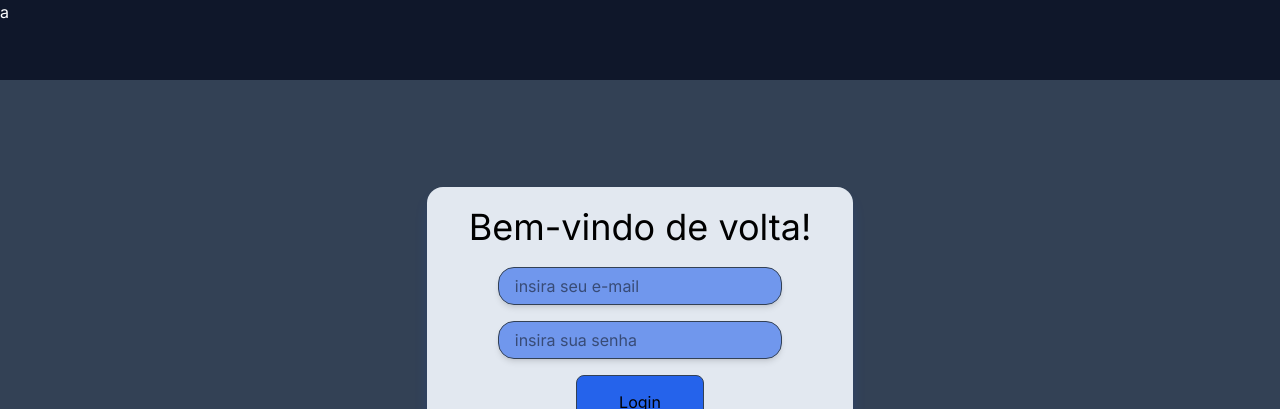
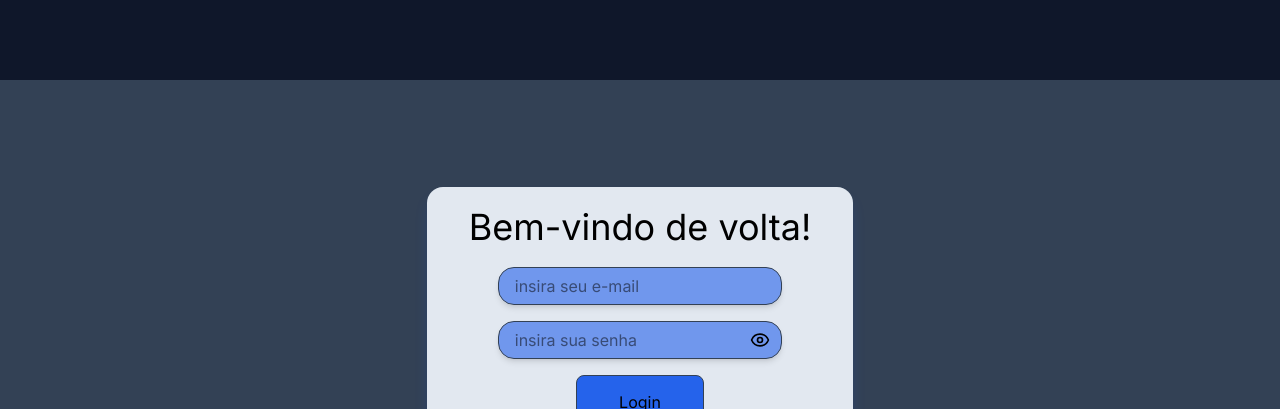
Before and after one commit to gustavomiranda2302/carteira-facil, a React (Vite) app: page /Login in a window 1280 px wide. Shown: the top 409 px of the page. Built offline with nearby package versions, Linux system fonts and the light colour scheme.

Commit message:
feat: componente InputPassword

```diff
--- a/package.json
+++ b/package.json
@@ -10,6 +10,7 @@
     "preview": "vite preview"
   },
   "dependencies": {
+    "lucide-react": "^1.21.0",
     "react": "^19.2.7",
     "react-dom": "^19.2.7",
     "react-router-dom": "^7.18.0"
--- /dev/null
+++ b/src/components/Input.tsx
@@ -0,0 +1,18 @@
+import { useState } from "react";
+import { Eye, EyeOff } from "lucide-react";
+interface InputProps extends React.HTMLAttributes<HTMLDivElement> {
+    placeholder: string
+    type?: string
+}
+export function InputPassword({ placeholder, ...props }: InputProps) {
+    const [eye, toggleEye] = useState(false);
+    return (
+        <div className={`relative ${props.className ?? ''}`} >
+            <input type={eye ? 'text' : 'password'} name="email" id="mail" placeholder={placeholder} className="bg-primary/60 rounded-2xl shadow-md border border-border px-4 overflow-hidden w-full h-full text-clip pr-10" />
+            <button className=" absolute right-3 top-1/2  -translate-y-1/2" onClick={() => toggleEye(!eye)}>
+                {eye ? <EyeOff size={20} /> : <Eye size={20} />}
+            </button>
+        </div>
+    )
+
+}
--- a/src/pages/Dashboard.tsx
+++ b/src/pages/Dashboard.tsx
@@ -1,8 +1,11 @@
-
+import { InputPassword } from "../components/Input"
 
 
 export default function Dashboard() {
     return (
-        <div></div>
+        <div>
+            <InputPassword placeholder="oi"></InputPassword>
+
+        </div>
     )
 }
--- a/src/pages/Login.tsx
+++ b/src/pages/Login.tsx
@@ -2,6 +2,7 @@ import { useNavigate } from "react-router-dom";
 import google from "../assets/google-svgrepo-com.svg"
 import facebook from "../assets/facebook-svgrepo-com.svg"
 import "../styles/index.css";
+import { InputPassword } from "../components/Input";
 export default function Login() {
     const navigate = useNavigate();
     const navigateToLogin = () => {
@@ -11,13 +12,12 @@ export default function Login() {
     return (
         <div className=" w-full min-h-screen flex flex-col">
             <div className="w-full h-[10vh] bg-bg ">
-                <p className="text-white">a</p>
             </div>
             <div className="w-full h-[80vh] bg-border flex flex-col justify-center items-center">
                 <div className="bg-text w-1/3 h-2/3 flex flex-col items-center pt-4 shadow-lg/20 shadow-primary rounded-2xl gap-y-4" >
                     <h1 className="text-2xl">Bem-vindo de volta!</h1>
                     <input type="email" name="email" id="mail" placeholder="insira seu e-mail" className="bg-primary/60 rounded-2xl shadow-md border border-border px-4 overflow-hidden w-2/3 h-1/10 text-clip" />
-                    <input type="password" name="email" id="senha" placeholder="insira sua senha" className="bg-primary/60 rounded-2xl shadow-md border border-border px-4 overflow-hidden w-2/3 h-1/10 text-clip" />
+                    <InputPassword className="h-1/10 w-2/3" placeholder={"insira sua senha"} />
                     <button className="w-32 px-8 py-2 text-center border rounded-lg cursor-pointer bg-primary border-border text-md h-14 hover:bg-accent " onClick={navigateToLogin}>Login</button>
                     <p className="text-text2">ou entre com</p>
                     <div className=" flex ">
@@ -28,8 +28,7 @@ export default function Login() {
                     <input type="checkbox" name="keepLogin" id="KeepLogin" title='a' placeholder="" className="mt-0" />
                 </div>
             </div>
-            <div className="bg-bg">
-                <p className="text-white w-full h-[10vh]">a</p>
+            <div className="bg-bg h-[10vh]">
             </div>
         </div>
 
```
Also changed, not shown: 1 other file (tests, documents, lock files or other folders).
